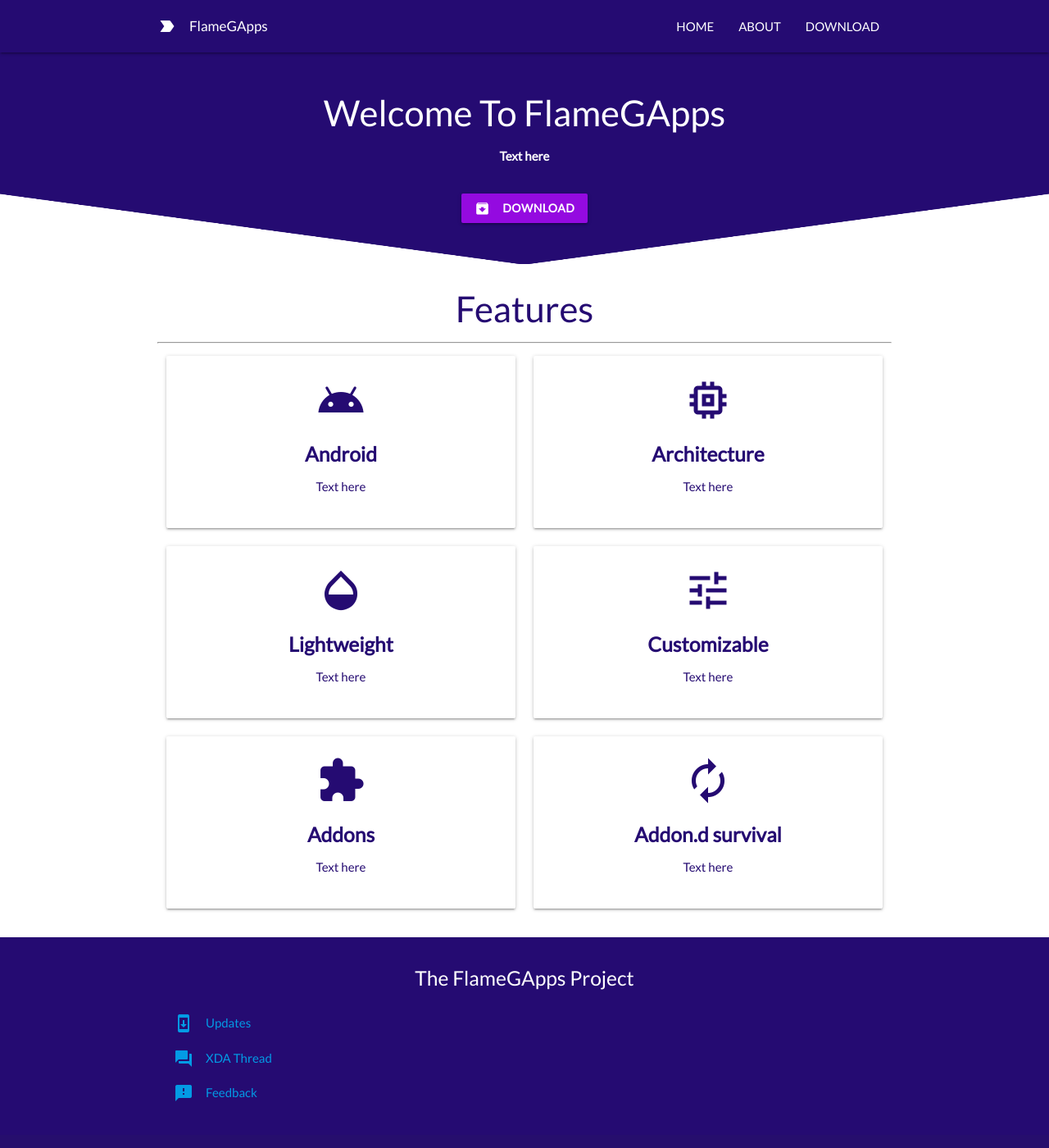
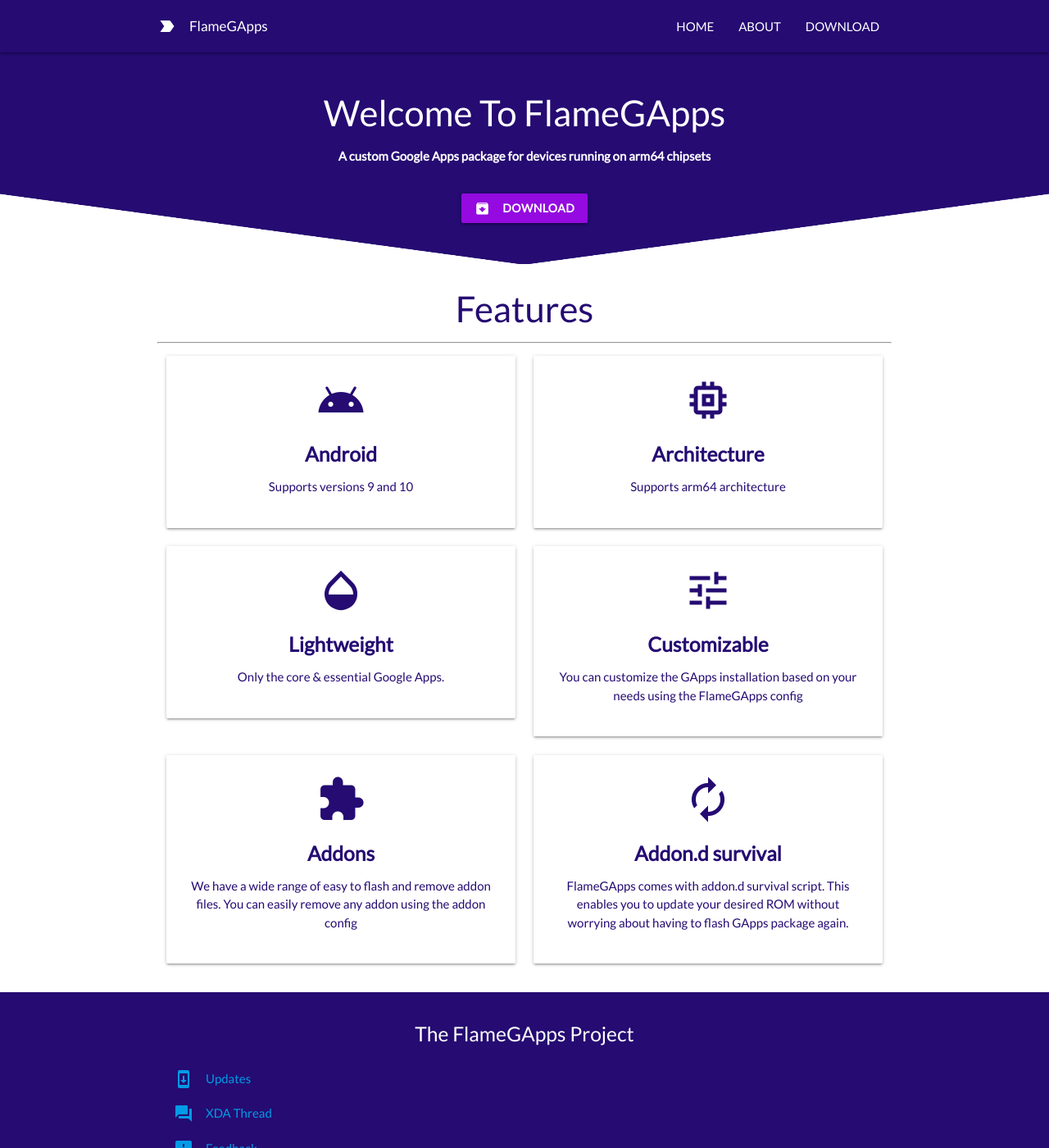
Before and after one commit to flamegapps/flamegapps.github.io, a Jekyll site: the page built from index.html, in a window 1280 px wide and 1400 px high. Shown: the whole window at 82% size. Built offline with Jekyll 4.4.1, drawn with Linux system fonts in a browser that asks for light colours.

Commit message:
sitewide: push all strings

```diff
--- a/about.html
+++ b/about.html
@@ -8,7 +8,7 @@
     <h5>About The Project</h5>
     <hr />
     <div class="card-panel center">
-      <span> Dummy text </span>
+      <span>Welcome to FlameGApps, a Google Apps package for arm64 devices. We provide clean and optimized resource friendly Google Apps packages. We provide two editions - one is Basic edition which includes the core GApps like Google Play Services (GMS), Google Services Framework (GSF), Google Play Store and other essentials. The second one is Full edition, which includes all the necessary core apps with more useful Google apps like Google Dialer, Google Contacts, Google Messages, etc. We provide regular updates for all packages.</span>
     </div>
   </div>
 </section>
@@ -28,7 +28,7 @@
           </div>
           <div class="card-reveal">
             <span class="card-title grey-text text-darken-4">Ayan Debnath<i class="material-icons right">close</i></span>
-            <p>Founder, Maintainer & Web Designer</p>
+            <p>Founder and Maintainer</p>
           </div>
         </div>
       </div>
--- a/download.html
+++ b/download.html
@@ -1,3 +1,4 @@
+
 ---
 layout: default
 parmalink: /download
--- a/index.html
+++ b/index.html
@@ -9,7 +9,7 @@
       <span>Welcome To</span>
       <span>FlameGApps</span>
     </h3>
-    <p> Text here </p>
+    <p>A custom Google Apps package for devices running on arm64 chipsets</p>
     <a href="/download" class="waves-effect waves-light btn"><i class="material-icons left">archive</i>DOWNLOAD</a>
   </div>
 </section>
@@ -23,7 +23,7 @@
           <i class="material-icons medium">android</i><br />
           <span>
             <h5>Android</h5>
-            <p> Text here </p>
+            <p>Supports versions 9 and 10</p>
           </span>
         </div>
       </div>
@@ -32,7 +32,7 @@
           <i class="material-icons medium">memory</i><br />
           <span>
             <h5>Architecture</h5>
-            <p> Text here </p>
+            <p>Supports arm64 architecture</p>
           </span>
         </div>
       </div>
@@ -41,7 +41,7 @@
           <i class="material-icons medium">opacity</i><br />
           <span>
             <h5>Lightweight</h5>
-            <p> Text here</p>
+            <p>Only the core & essential Google Apps.</p>
           </span>
         </div>
       </div>
@@ -50,7 +50,7 @@
           <i class="material-icons medium">tune</i><br />
           <span>
             <h5>Customizable</h5>
-            <p> Text here</p>
+            <p>You can customize the GApps installation based on your needs using the FlameGApps config</p>
           </span>
         </div>
       </div>
@@ -59,7 +59,7 @@
           <i class="material-icons medium">extension</i><br />
           <span>
             <h5>Addons</h5>
-            <p> Text here </p>
+            <p>We have a wide range of easy to flash and remove addon files. You can easily remove any addon using the addon config</p>
           </span>
         </div>
       </div>
@@ -68,7 +68,7 @@
           <i class="material-icons medium">autorenew</i><br />
           <span>
             <h5>Addon.d survival</h5>
-            <p> Text here </p>
+            <p>FlameGApps comes with addon.d survival script. This enables you to update your desired ROM without worrying about having to flash GApps package again.</p>
           </span>
         </div>
       </div>
```
Also changed, not shown: other parts of about.html (+1 -1 lines).
